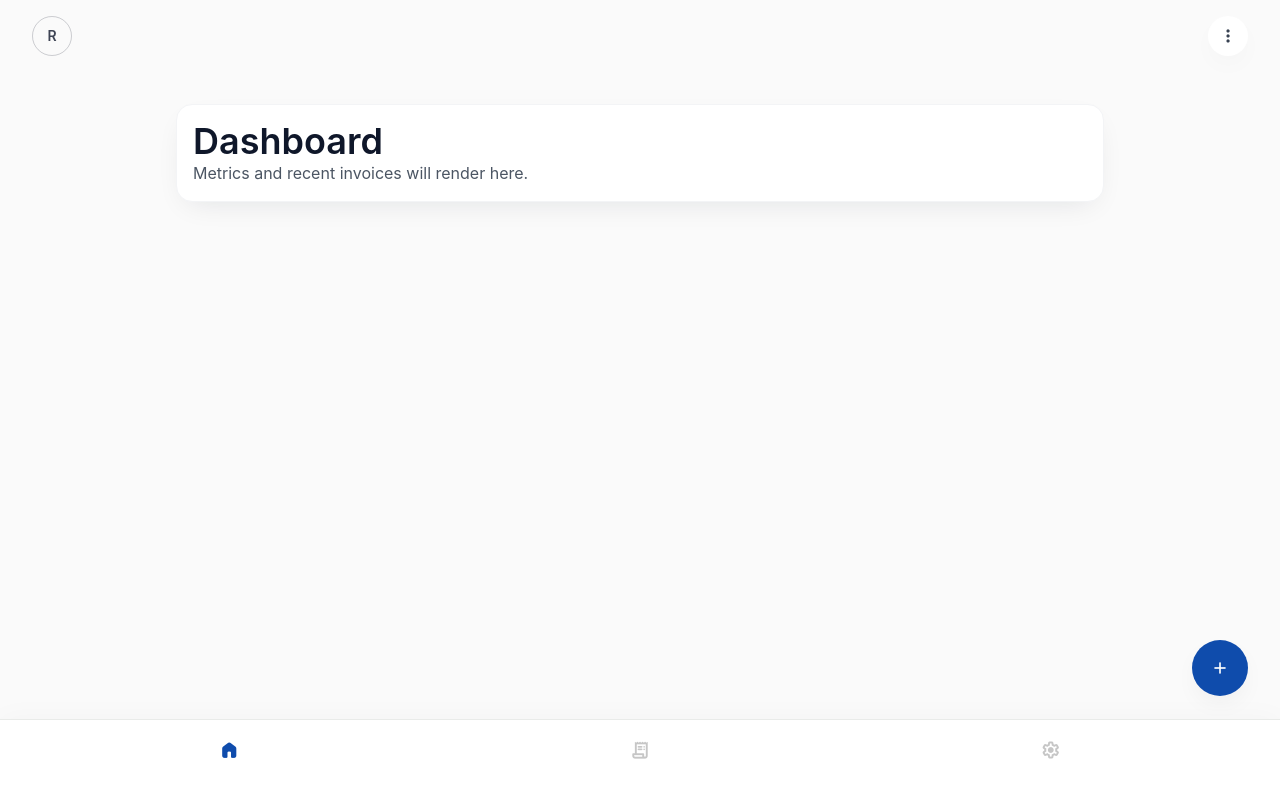
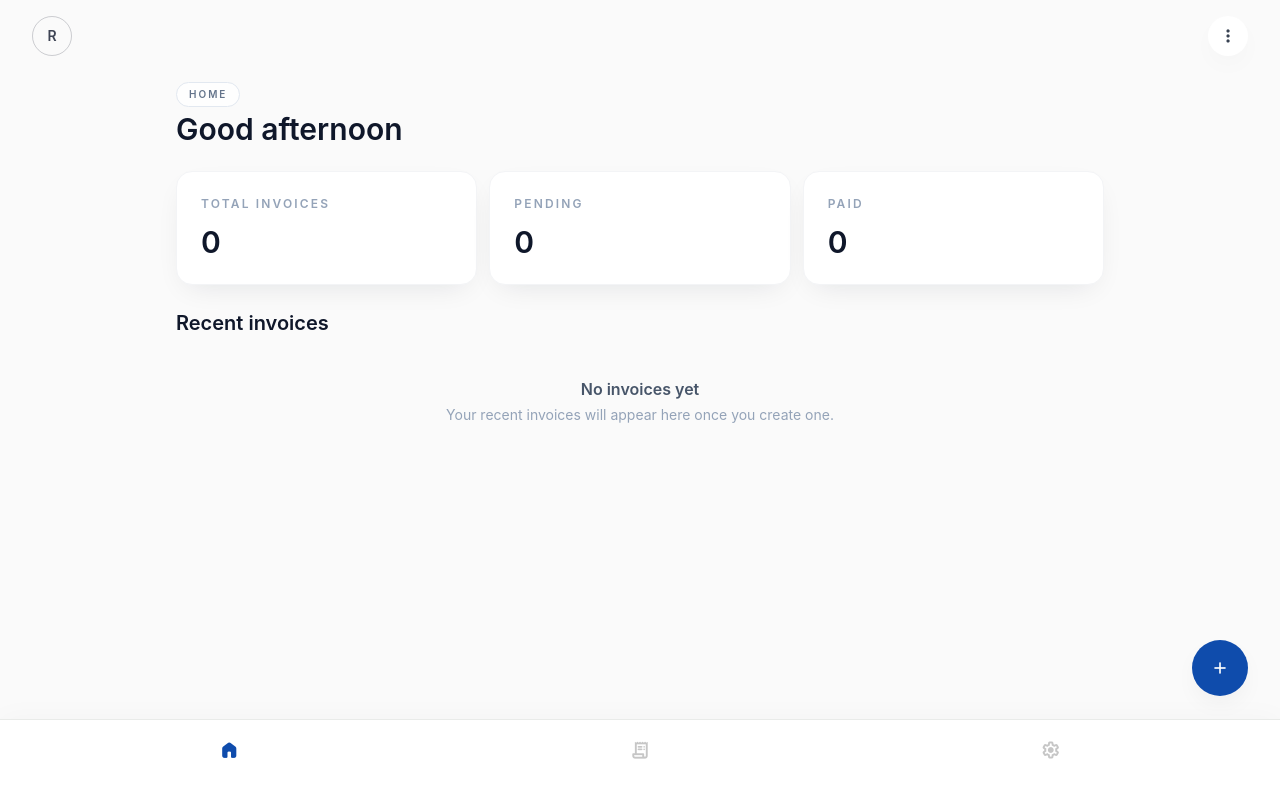
Before and after one commit to Shikamaru007/risopo-app, a React (Vite) app: page /dashboard in a window 1280 px wide. Built offline with nearby package versions, Linux system fonts and the light colour scheme; a web font is replaced by a local one.

Commit message:
Dashboard UI done

```diff
--- /dev/null
+++ b/src/components/InvoiceList.tsx
@@ -0,0 +1,99 @@
+import React from 'react';
+import { InvoiceRecord } from '../types/invoice';
+
+const formatCurrency = (value: number, currency: string) => {
+  try {
+    return new Intl.NumberFormat('en-NG', {
+      style: 'currency',
+      currency,
+      maximumFractionDigits: 2
+    }).format(value);
+  } catch {
+    return `₦${value.toFixed(2)}`;
+  }
+};
+
+const formatDate = (value?: string) => {
+  if (!value) return '—';
+  const date = new Date(value);
+  if (Number.isNaN(date.getTime())) return '—';
+  return new Intl.DateTimeFormat('en-US', {
+    month: 'short',
+    day: 'numeric',
+    year: 'numeric'
+  }).format(date);
+};
+
+interface InvoiceListProps {
+  invoices: InvoiceRecord[];
+  currencyFallback?: string;
+  loading?: boolean;
+}
+
+export const InvoiceList: React.FC<InvoiceListProps> = ({
+  invoices,
+  currencyFallback = 'NGN',
+  loading = false
+}) => {
+  if (loading) {
+    return (
+      <div className="rounded-2xl border border-dashed border-slate-200 bg-slate-50 px-4 py-6 text-sm text-slate-500">
+        Loading invoices…
+      </div>
+    );
+  }
+
+  if (invoices.length === 0) {
+    return (
+      <div className="rounded-2xl border border-dashed border-slate-200 bg-slate-50 px-4 py-6 text-sm text-slate-500">
+        No invoices yet.
+      </div>
+    );
+  }
+
+  return (
+    <div className="space-y-3">
+      {invoices.map((invoice) => (
+        <div key={invoice.id} className="rounded-3xl bg-white p-4 shadow-soft">
+          <div className="flex items-center justify-between">
+            <div className="flex items-center gap-2">
+              <span
+                className={`inline-flex items-center justify-center rounded-full px-2 py-0.5 text-[11px] font-semibold ${
+                  (invoice.status ?? 'pending') === 'paid'
+                    ? 'bg-[#ecfdf3] text-[#027a48]'
+                    : 'bg-[#fefbe8] text-[#ca8504]'
+                }`}
+              >
+                {(invoice.status ?? 'pending') === 'paid' ? 'Paid' : 'Pending'}
+              </span>
+              <span className="text-sm text-black">•</span>
+              <span className="text-[11px] font-semibold text-[#919191]">
+                {formatDate(invoice.createdAt)}
+              </span>
+            </div>
+            <button
+              type="button"
+              aria-label="Invoice actions"
+              className="flex h-6 w-6 items-center justify-center rounded-full bg-white"
+            >
+              <span className="icon material-symbols-rounded text-[16px] text-[#111111]">
+                more_vert
+              </span>
+            </button>
+          </div>
+          <div className="mt-3 flex items-end justify-between">
+            <div className="flex w-[120px] flex-col gap-0.5">
+              <span className="text-[11px] font-semibold text-[#919191]">
+                {invoice.invoiceNumber}
+              </span>
+              <span className="text-sm font-medium text-black">{invoice.client?.name}</span>
+            </div>
+            <span className="text-xl font-semibold text-black">
+              {formatCurrency(invoice.total, currencyFallback)}
+            </span>
+          </div>
+        </div>
+      ))}
+    </div>
+  );
+};
--- /dev/null
+++ b/src/components/StatsCard.tsx
@@ -0,0 +1,17 @@
+import React from 'react';
+
+interface StatsCardProps {
+  title: string;
+  value: string | number;
+}
+
+export const StatsCard: React.FC<StatsCardProps> = ({ title, value }) => {
+  return (
+    <div className="card flex flex-col gap-3 p-6">
+      <span className="text-xs font-semibold uppercase tracking-[0.18em] text-slate-400">
+        {title}
+      </span>
+      <span className="text-3xl font-semibold text-ink">{value}</span>
+    </div>
+  );
+};
--- a/src/layouts/AppLayout.tsx
+++ b/src/layouts/AppLayout.tsx
@@ -81,7 +81,9 @@ export const AppLayout: React.FC<AppLayoutProps> = ({ children }) => {
             </div>
           </div>
         </header>
-        <main className="mx-auto max-w-5xl px-4 pb-32 pt-8 md:px-10 md:pb-8 lg:px-12">{children}</main>
+        <main className="mx-auto max-w-5xl px-4 pb-32 pt-1 md:px-10 md:pb-8 md:pt-2 lg:px-12">
+          {children}
+        </main>
       </div>
       <BottomNav />
     </div>
--- a/src/pages/DashboardPage.tsx
+++ b/src/pages/DashboardPage.tsx
@@ -1,13 +1,70 @@
-import React from 'react';
+import React, { useEffect, useMemo, useState } from 'react';
+import { liveQuery } from 'dexie';
 import { Fab } from '../components/Fab';
+import { StatsCard } from '../components/StatsCard';
+import { listInvoices } from '../db/invoices';
+import { InvoiceRecord } from '../types/invoice';
+import { useDexieReady } from '../hooks/useDexieReady';
+
+const getGreeting = (now: Date) => {
+  const hour = now.getHours();
+  if (hour < 12) return 'Good morning';
+  if (hour < 18) return 'Good afternoon';
+  return 'Good evening';
+};
 
 export const DashboardPage: React.FC = () => {
+  const ready = useDexieReady();
+  const [invoices, setInvoices] = useState<InvoiceRecord[]>([]);
+
+  useEffect(() => {
+    if (!ready) return;
+    const subscription = liveQuery(() => listInvoices()).subscribe({
+      next: (data) => {
+        setInvoices(data);
+      }
+    });
+    return () => subscription.unsubscribe();
+  }, [ready]);
+
+  const now = useMemo(() => new Date(), []);
+  const greeting = useMemo(() => getGreeting(now), [now]);
+
+  const summary = useMemo(() => {
+    const totalInvoices = invoices.length;
+    const paidCount = invoices.filter((invoice) => invoice.status === 'paid').length;
+    const pendingCount = totalInvoices - paidCount;
+    const currency = invoices[0]?.currency || 'NGN';
+    return { totalInvoices, paidCount, pendingCount, currency };
+  }, [invoices, now]);
+
   return (
-    <div className="space-y-4">
-      <section className="card p-4">
-        <h2 className="text-3xl font-semibold text-ink md:text-4xl">Dashboard</h2>
-        <p className="text-base text-gray-600">Metrics and recent invoices will render here.</p>
+    <div className="space-y-4 md:space-y-6">
+      <section className="space-y-1">
+        <div className="inline-flex items-center gap-2 rounded-full border border-slate-200 bg-white/80 px-3 py-1 text-[10px] font-semibold uppercase tracking-[0.2em] text-slate-500">
+          Home
+        </div>
+        <h2 className="text-2xl font-semibold text-ink md:text-3xl">{greeting}</h2>
       </section>
+
+      <section className="grid gap-3 md:grid-cols-3">
+        <StatsCard title="Total invoices" value={summary.totalInvoices} />
+        <StatsCard title="Pending" value={summary.pendingCount} />
+        <StatsCard title="Paid" value={summary.paidCount} />
+      </section>
+
+      <section>
+        <div className="flex items-center justify-between">
+          <h3 className="text-xl font-semibold text-ink">Recent invoices</h3>
+        </div>
+        <div className="mt-4 rounded-2xl px-4 py-6 text-center">
+          <p className="text-base font-semibold text-slate-600">No invoices yet</p>
+          <p className="mt-1 text-sm text-slate-400">
+            Your recent invoices will appear here once you create one.
+          </p>
+        </div>
+      </section>
+
       <Fab />
     </div>
   );
--- a/src/types/invoice.ts
+++ b/src/types/invoice.ts
@@ -19,6 +19,7 @@ export interface InvoiceItem {
 export interface InvoiceRecord {
   id: string;
   invoiceNumber: string;
+  status?: 'pending' | 'paid';
   issueDate?: string;
   dueDate?: string;
   currency: string;
```
